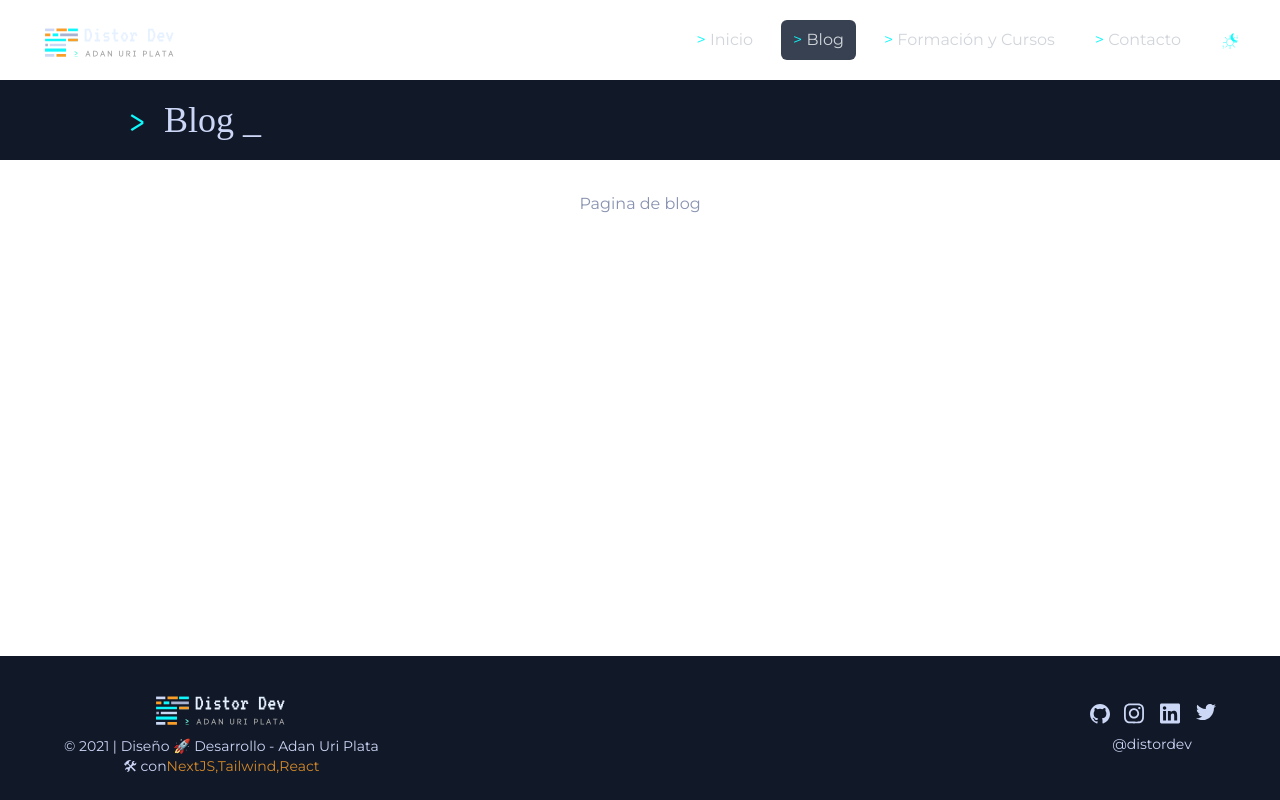
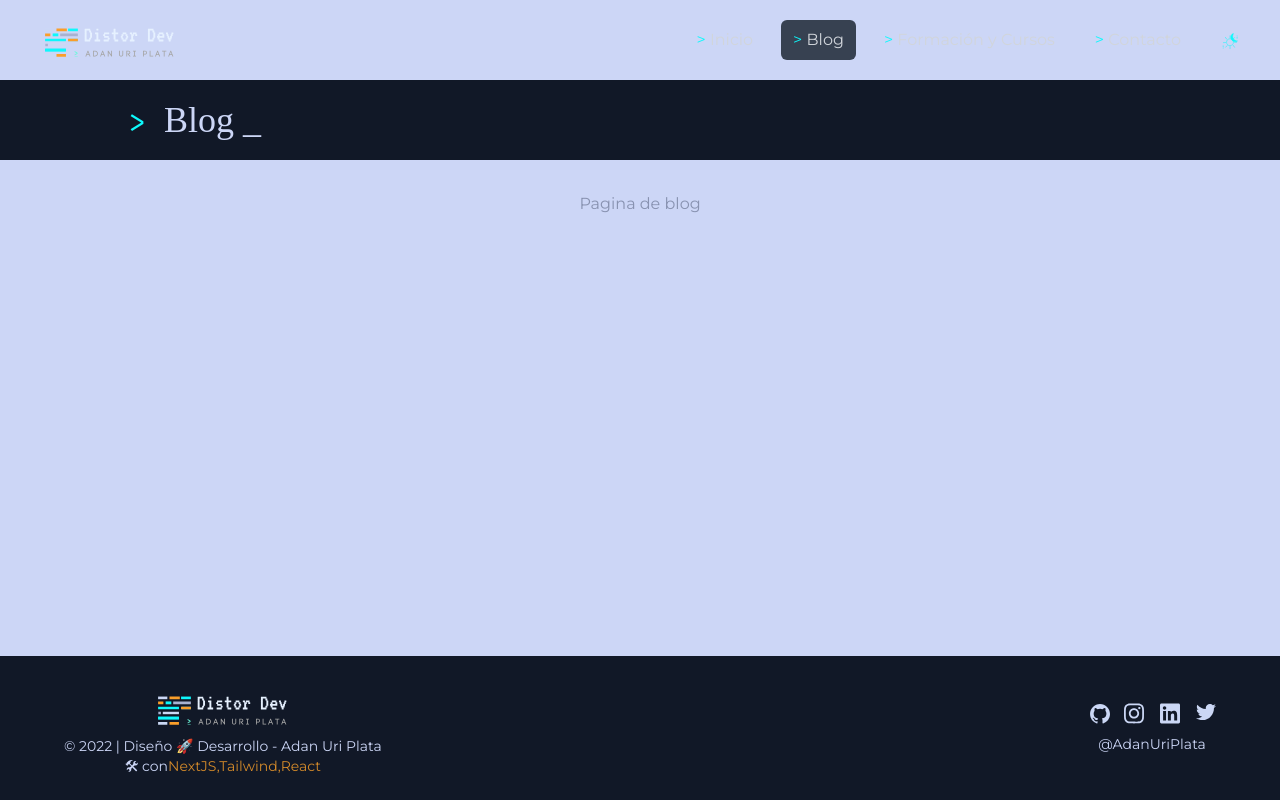
Before and after one commit to adanuriplata/nextdidevblog, a Next.js app: page /blog in a window 1280 px wide. Built offline with nearby package versions, Linux system fonts and the light colour scheme; a web font is replaced by a local one.

Commit message:
Fix: Replace ddev to adanuriplata names

```diff
--- a/components/ContactPage/index.tsx
+++ b/components/ContactPage/index.tsx
@@ -40,7 +40,7 @@ const ContactPage = () => {
               <br />
               <p>Platiquemos. 👉 </p>
               <br />
-              <p>También estoy en redes sociales como @distordev</p>
+              <p>También estoy en redes sociales como @adanuriplata</p>
             </div>
             <div className="mx-auto">
               <div
--- a/components/Home/Contact.tsx
+++ b/components/Home/Contact.tsx
@@ -44,7 +44,7 @@ const Contact = () => {
             </span>
           </h2>
           <p>Platiquemos</p>
-          <p>También estoy en redes sociales como @distordev</p>
+          <p>También estoy en redes sociales como @AdanUriPlata</p>
         </header>
         <div className="mx-auto">
           <div
--- a/components/Home/Hero.tsx
+++ b/components/Home/Hero.tsx
@@ -12,7 +12,7 @@ const Hero = () => {
       icon: <GithubIcon />,
     },
     {
-      url: "https://www.instagram.com/distordev/",
+      url: "https://www.instagram.com/AdanUriPlata/",
       icon: <InstagramIcon />,
     },
     {
@@ -20,7 +20,7 @@ const Hero = () => {
       icon: <LinkedinIcon />,
     },
     {
-      url: "https://twitter.com/DistorDev",
+      url: "https://twitter.com/AdanUriPlata",
       icon: <TwitterIcon />,
     },
   ];
@@ -45,7 +45,7 @@ const Hero = () => {
                 </a>
               </Link>
             ))}
-            <span>@distordev</span>
+            <span>@AdanUriPlata</span>
           </div>
         </div>
         <p>
--- a/components/MainLayout/AppFooter.js
+++ b/components/MainLayout/AppFooter.js
@@ -13,7 +13,7 @@ const AppFooter = () => {
       icon: <GithubIcon />,
     },
     {
-      url: "https://www.instagram.com/distordev/",
+      url: "https://www.instagram.com/AdanUriPlata/",
       icon: <InstagramIcon />,
     },
     {
@@ -21,7 +21,7 @@ const AppFooter = () => {
       icon: <LinkedinIcon />,
     },
     {
-      url: "https://twitter.com/DistorDev",
+      url: "https://twitter.com/AdanUriPlata",
       icon: <TwitterIcon />,
     },
   ];
@@ -36,7 +36,7 @@ const AppFooter = () => {
             </a>
           </Link>
           <div className="text-center m-0 md:text-sm text-xs leading-6 text-white-l-ddev">
-            <p>© 2021 | Diseño 🚀 Desarrollo - Adan Uri Plata</p>
+            <p>© 2022 | Diseño 🚀 Desarrollo - Adan Uri Plata</p>
             <p>
               🛠 con
               <a
@@ -77,7 +77,7 @@ const AppFooter = () => {
             ))}
           </div>
           <div className="text-center text-white-l-ddev mt-2 text-sm">
-            @distordev
+            @AdanUriPlata
           </div>
         </div>
       </div>
--- a/components/MainLayout/index.tsx
+++ b/components/MainLayout/index.tsx
@@ -11,7 +11,7 @@ interface MainLayoutProps {
 
 const MainLayout: FC<MainLayoutProps> = ({ children, heroTitle }) => {
   return (
-    <div className="flex flex-col min-h-screen overflow-hidden bg-white dark:bg-bg-ddev">
+    <div className="flex flex-col min-h-screen overflow-hidden bg-white-l-ddev	 dark:bg-bg-ddev">
       <AppMeta></AppMeta>
       <AppHeader />
       { heroTitle && <MainHero title={heroTitle} /> }
```
Also changed, not shown: 1 other file (tests, documents, lock files or other folders).
